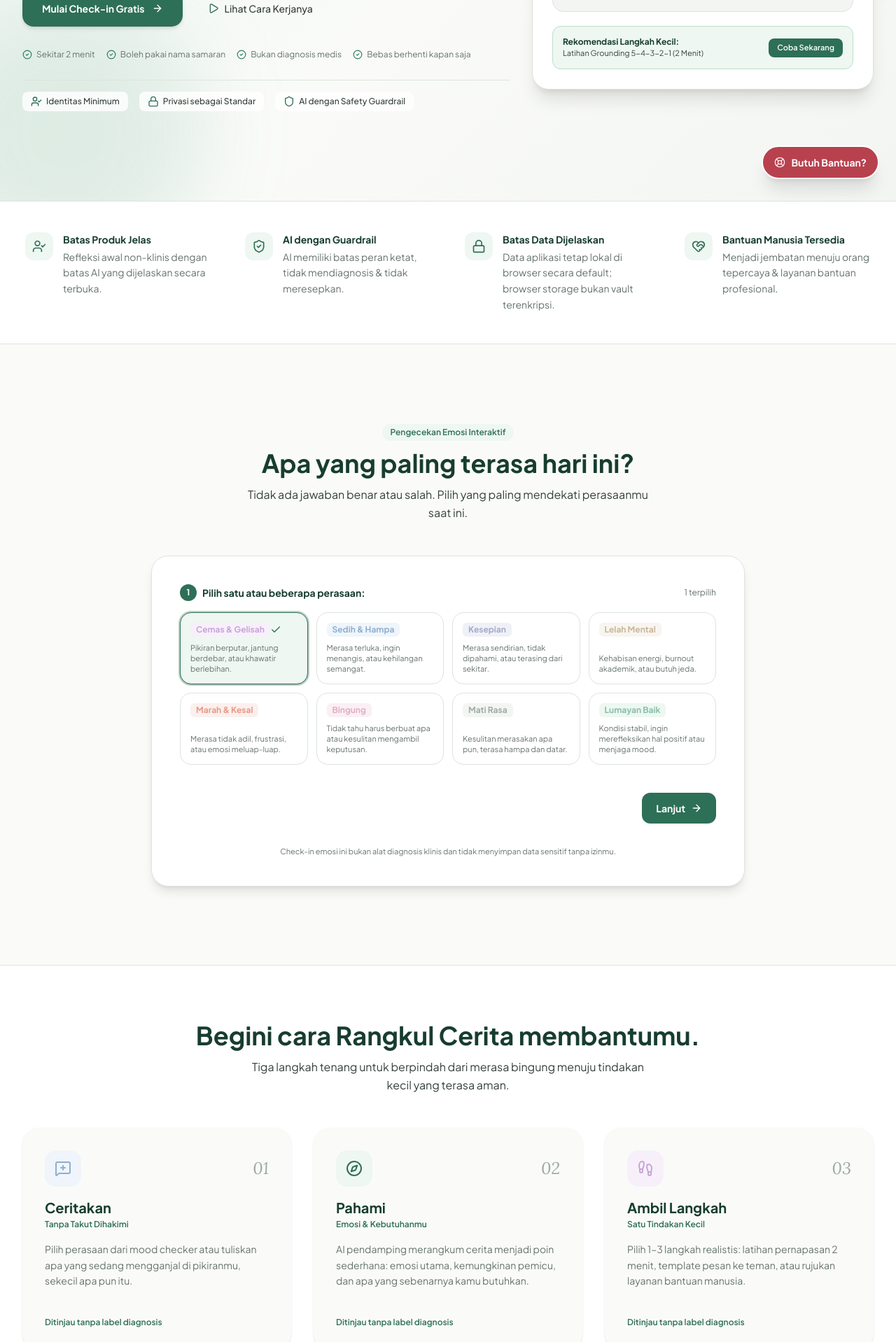
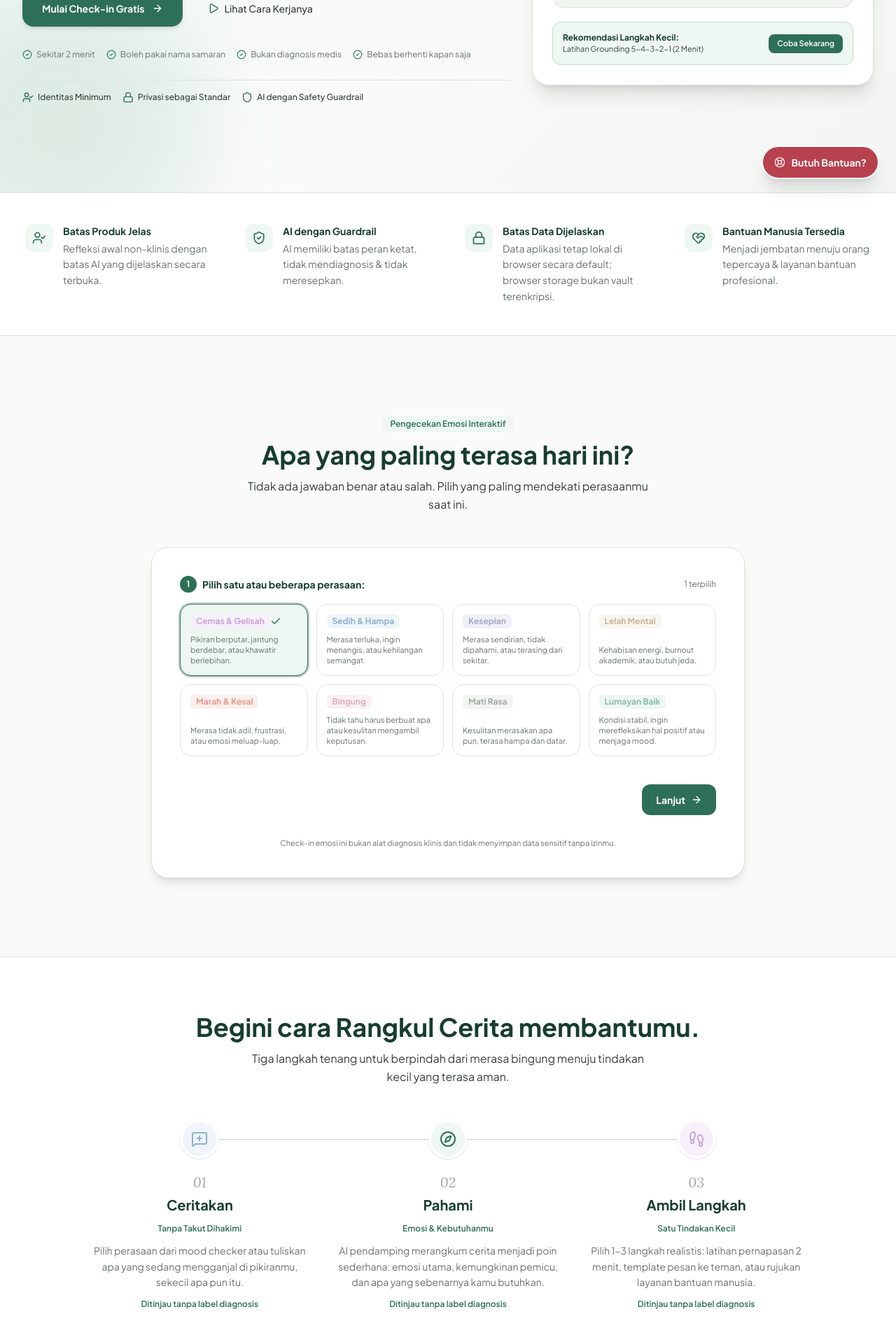
Before and after one commit to afanaffaidin21/rangkul-cerita, a Next.js app: page / in a window 1280 px wide. Shown: the part 520-2438 px from the top of the page at 70% size. Built offline with nearby package versions, Linux system fonts and the light colour scheme.

Commit message:
feat(design): refine visual hierarchy and card usage

```diff
--- a/src/components/AboutPhilosophy.tsx
+++ b/src/components/AboutPhilosophy.tsx
@@ -47,19 +47,17 @@
         </div>
 
         {/* Principles Grid */}
-        <div className="grid grid-cols-1 md:grid-cols-2 lg:grid-cols-4 gap-6">
+        <div className="grid grid-cols-1 md:grid-cols-2 border-y border-[#DDE4DF] md:divide-x md:divide-[#DDE4DF]">
           {principles.map((pr, idx) => {
             const IconComp = pr.icon;
             return (
               <div
                 key={idx}
-                className="p-6 bg-[#FAFBF8] border border-[#DDE4DF] rounded-3xl space-y-3 rangkul-card-hover"
+                className={`py-7 md:px-8 border-b border-[#DDE4DF] space-y-3 ${idx % 2 === 0 ? "md:pl-0" : "md:pr-0"}`}
               >
-                <div className="p-3 bg-[#EEF7F2] text-[#2E6F57] rounded-2xl w-fit border border-[#BFDCCD]">
-                  <IconComp className="w-5 h-5" />
-                </div>
-                <h3 className="font-bold text-base text-[#173D30]">{pr.title}</h3>
-                <p className="text-xs text-[#66736C] leading-relaxed">{pr.desc}</p>
+                <IconComp className="w-5 h-5 text-[#2E6F57]" />
+                <h3 className="font-bold text-lg text-[#173D30]">{pr.title}</h3>
+                <p className="text-sm text-[#66736C] leading-relaxed">{pr.desc}</p>
               </div>
             );
           })}
--- a/src/components/EvidenceExpertReview.tsx
+++ b/src/components/EvidenceExpertReview.tsx
@@ -17,9 +17,9 @@
         </div>
 
         {/* Process Pillars Grid */}
-        <div className="grid grid-cols-1 md:grid-cols-3 gap-6">
-          <div className="p-6 bg-[#FAFBF8] rounded-3xl space-y-3">
-            <div className="w-10 h-10 rounded-2xl bg-[#EEF7F2] text-[#2E6F57] flex items-center justify-center font-bold">
+        <div className="grid grid-cols-1 md:grid-cols-3 gap-5">
+          <div className="p-6 bg-[#FAFBF8] border-t-2 border-[#2E6F57] rounded-b-2xl space-y-4">
+            <div className="w-10 h-10 rounded-full bg-[#EEF7F2] text-[#2E6F57] flex items-center justify-center font-serif italic text-lg">
               1
             </div>
             <h3 className="font-bold text-base text-[#173D30]">Review Materi Self-Help</h3>
@@ -28,8 +28,8 @@
             </p>
           </div>
 
-          <div className="p-6 bg-[#FAFBF8] rounded-3xl space-y-3">
-            <div className="w-10 h-10 rounded-2xl bg-[#EEF7F2] text-[#2E6F57] flex items-center justify-center font-bold">
+          <div className="p-6 bg-[#FAFBF8] border-t-2 border-[#8FAFD0] rounded-b-2xl space-y-4">
+            <div className="w-10 h-10 rounded-full bg-[#EEF7F2] text-[#2E6F57] flex items-center justify-center font-serif italic text-lg">
               2
             </div>
             <h3 className="font-bold text-base text-[#173D30]">Pengujian Algoritma AI Safety</h3>
@@ -38,8 +38,8 @@
             </p>
           </div>
 
-          <div className="p-6 bg-[#FAFBF8] rounded-3xl space-y-3">
-            <div className="w-10 h-10 rounded-2xl bg-[#EEF7F2] text-[#2E6F57] flex items-center justify-center font-bold">
+          <div className="p-6 bg-[#FAFBF8] border-t-2 border-[#C8A4D8] rounded-b-2xl space-y-4">
+            <div className="w-10 h-10 rounded-full bg-[#EEF7F2] text-[#2E6F57] flex items-center justify-center font-serif italic text-lg">
               3
             </div>
             <h3 className="font-bold text-base text-[#173D30]">Evaluasi Jalur Rujukan</h3>
@@ -61,15 +61,15 @@
             </span>
           </div>
 
-          <div className="grid grid-cols-1 sm:grid-cols-2 gap-4 text-xs">
-            <div className="p-4 bg-white rounded-2xl border border-[#DDE4DF] space-y-1">
+          <div className="grid grid-cols-1 sm:grid-cols-2 sm:divide-x sm:divide-[#BFDCCD] text-xs">
+            <div className="py-2 sm:pr-5 space-y-1">
                 <span className="font-bold text-[#173D30]">Batas Penggunaan</span>
                 <p className="text-[#66736C] text-[11px]">
                  Materi ini bukan diagnosis, terapi, atau pengganti dukungan profesional.
                 </p>
             </div>
 
-            <div className="p-4 bg-white rounded-2xl border border-[#DDE4DF] space-y-1">
+            <div className="pt-4 sm:pt-2 sm:pl-5 space-y-1">
                 <span className="font-bold text-[#173D30]">Status Pengembangan</span>
                 <p className="text-[#66736C] text-[11px]">
                  Klaim tinjauan pakar atau klinis tidak digunakan sebelum proses tinjauan benar-benar selesai.
--- a/src/components/FAQAccordion.tsx
+++ b/src/components/FAQAccordion.tsx
@@ -45,18 +45,18 @@
         </div>
 
         {/* Accordion List */}
-        <div className="space-y-3">
+        <div className="border-y border-[#DDE4DF] divide-y divide-[#DDE4DF]">
           {filteredFAQs.map((faq) => {
             const isOpen = openId === faq.id;
             return (
               <div
                 key={faq.id}
-                className="bg-[#FAFBF8] border border-[#DDE4DF] rounded-2xl overflow-hidden transition-all"
+                className="overflow-hidden"
               >
                 <button
                   onClick={() => toggleFAQ(faq.id)}
                   aria-expanded={isOpen}
-                  className="w-full p-5 text-left font-bold text-sm text-[#173D30] flex items-center justify-between gap-4 hover:bg-[#EEF7F2]/50 transition-colors focus:outline-none focus:ring-2 focus:ring-[#2E6F57]"
+                  className="w-full py-5 text-left font-bold text-sm text-[#173D30] flex items-center justify-between gap-4 hover:text-[#2E6F57] transition-colors focus:outline-none focus:ring-2 focus:ring-[#2E6F57]"
                 >
                   <span className="flex items-center gap-2">
                     <span className="text-[10px] font-semibold px-2 py-0.5 rounded bg-[#EEF7F2] text-[#2E6F57] border border-[#BFDCCD]">
@@ -72,7 +72,7 @@
                 </button>
 
                 {isOpen && (
-                  <div className="px-5 pb-5 pt-2 text-sm text-[#35413A] leading-relaxed border-t border-[#DDE4DF]/60 bg-white">
+                  <div className="pb-6 pr-8 text-sm text-[#35413A] leading-relaxed max-w-3xl">
                     {faq.answer}
                   </div>
                 )}
--- a/src/components/Hero.tsx
+++ b/src/components/Hero.tsx
@@ -76,15 +76,15 @@
 
             {/* Trust Badges */}
             <div className="pt-4 border-t border-[#DDE4DF] flex flex-wrap items-center gap-4 text-xs text-[#35413A]">
-              <div className="flex items-center gap-1.5 bg-white/80 backdrop-blur-sm px-3 py-1.5 rounded-lg">
+              <div className="flex items-center gap-1.5">
                 <UserCheck className="w-4 h-4 text-[#2E6F57]" />
                 <span className="font-medium">Identitas Minimum</span>
               </div>
-              <div className="flex items-center gap-1.5 bg-white/80 backdrop-blur-sm px-3 py-1.5 rounded-lg">
+              <div className="flex items-center gap-1.5">
                 <Lock className="w-4 h-4 text-[#2E6F57]" />
                 <span className="font-medium">Privasi sebagai Standar</span>
               </div>
-              <div className="flex items-center gap-1.5 bg-white/80 backdrop-blur-sm px-3 py-1.5 rounded-lg">
+              <div className="flex items-center gap-1.5">
                 <Shield className="w-4 h-4 text-[#2E6F57]" />
                 <span className="font-medium">AI dengan Safety Guardrail</span>
               </div>
--- a/src/components/HowItWorks.tsx
+++ b/src/components/HowItWorks.tsx
@@ -52,45 +52,29 @@
           </p>
         </div>
 
-        {/* Steps Grid */}
-        <div className="grid grid-cols-1 md:grid-cols-3 gap-8">
+        <div className="relative max-w-5xl mx-auto">
+          <div className="absolute left-7 top-8 bottom-8 w-px bg-[#BFDCCD] md:left-[16.666%] md:right-[16.666%] md:top-7 md:bottom-auto md:h-px md:w-auto" />
+          <div className="relative grid gap-8 md:grid-cols-3 md:gap-10">
             {steps.map((item, idx) => {
               const IconComp = item.icon;
               return (
-              <div
-                key={idx}
-                className="relative bg-[#FAFBF8] rounded-3xl p-8 shadow-sm rangkul-card-hover flex flex-col justify-between space-y-6"
-              >
-                <div className="space-y-4">
-                  <div className="flex items-center justify-between">
-                    <div className={`p-3.5 rounded-2xl ${item.bg} ${item.accent}`}>
+                <div key={idx} className="relative grid grid-cols-[3.5rem_1fr] gap-5 md:block md:text-center">
+                  <div className={`relative z-10 w-14 h-14 rounded-full ${item.bg} ${item.accent} border-4 border-white shadow-sm flex items-center justify-center md:mx-auto`}>
                     <IconComp className="w-6 h-6" />
                   </div>
-                    <span className="font-serif italic font-normal text-2xl text-[#A0AAA4]">
-                      {item.stepNumber}
-                    </span>
+                  <div className="space-y-3 md:mt-5">
+                    <div className="flex items-baseline gap-3 md:block">
+                      <span className="font-serif italic text-xl text-[#A0AAA4]">{item.stepNumber}</span>
+                      <h3 className="text-xl font-bold text-[#173D30] font-sans md:mt-1">{item.title}</h3>
                     </div>
-
-                  <div>
-                    <h3 className="text-xl font-bold text-[#173D30] font-sans">
-                      {item.title}
-                    </h3>
-                    <p className="text-xs font-semibold text-[#2E6F57] mt-0.5">
-                      {item.subtitle}
-                    </p>
-                  </div>
-
-                  <p className="text-sm text-[#66736C] leading-relaxed">
-                    {item.description}
-                  </p>
-                </div>
-
-                <div className="pt-4 text-xs font-semibold text-[#2E6F57] flex items-center gap-1.5">
-                  <span>Ditinjau tanpa label diagnosis</span>
+                    <p className="text-xs font-semibold text-[#2E6F57]">{item.subtitle}</p>
+                    <p className="text-sm text-[#66736C] leading-relaxed">{item.description}</p>
+                    <p className="text-xs font-semibold text-[#2E6F57]">Ditinjau tanpa label diagnosis</p>
                   </div>
                 </div>
               );
             })}
+          </div>
         </div>
 
         {/* Action CTA */}
--- a/src/components/HumanSupportBridge.tsx
+++ b/src/components/HumanSupportBridge.tsx
@@ -50,8 +50,8 @@
               Pilihan Teman Bicara & Bantuan:
             </h3>
 
-            <div className="space-y-3">
-              <div className="p-4 bg-[#FAFBF8] border border-[#DDE4DF] rounded-2xl flex items-start gap-3.5">
+            <div className="border-y border-[#DDE4DF] divide-y divide-[#DDE4DF]">
+              <div className="py-5 flex items-start gap-3.5">
                 <div className="p-2.5 bg-[#EEF7F2] text-[#2E6F57] rounded-xl font-bold text-xs shrink-0">
                   <Heart className="w-4 h-4" />
                 </div>
@@ -61,7 +61,7 @@
                 </div>
               </div>
 
-              <div className="p-4 bg-[#FAFBF8] border border-[#DDE4DF] rounded-2xl flex items-start gap-3.5">
+              <div className="py-5 flex items-start gap-3.5">
                 <div className="p-2.5 bg-[#EEF7F2] text-[#2E6F57] rounded-xl font-bold text-xs shrink-0">
                   <UserCheck className="w-4 h-4" />
                 </div>
@@ -71,7 +71,7 @@
                 </div>
               </div>
 
-              <div className="p-4 bg-[#FAFBF8] border border-[#DDE4DF] rounded-2xl flex items-start gap-3.5">
+              <div className="py-5 flex items-start gap-3.5">
                 <div className="p-2.5 bg-[#EEF7F2] text-[#2E6F57] rounded-xl font-bold text-xs shrink-0">
                   <Phone className="w-4 h-4" />
                 </div>
--- a/src/components/MainFeatures.tsx
+++ b/src/components/MainFeatures.tsx
@@ -124,44 +124,40 @@
         </div>
 
         {/* Feature Grid */}
-        <div className="grid grid-cols-1 md:grid-cols-2 lg:grid-cols-3 gap-6">
-          {features.map((feat) => {
+        <div className="grid grid-cols-1 md:grid-cols-2 lg:grid-cols-6 gap-x-8 gap-y-10">
+          {features.map((feat, index) => {
             const IconComponent = feat.icon;
+            const isSpotlight = index < 3;
             return (
               <div
                 key={feat.id}
-                className="bg-white rounded-3xl p-6 shadow-sm rangkul-card-hover flex flex-col justify-between space-y-4"
+                className={`${isSpotlight ? "lg:col-span-2 bg-white border border-[#DDE4DF] rounded-3xl p-7 shadow-sm" : "lg:col-span-2 bg-white border border-[#DDE4DF] rounded-3xl p-5"} flex flex-col justify-between gap-5`}
               >
                 <div className="space-y-3">
-                  <div className="flex items-center justify-between">
-                    <div className="p-3 rounded-2xl bg-[#EEF7F2] text-[#2E6F57]">
-                      <IconComponent className="w-5 h-5" />
+                  <div className="flex items-center justify-between gap-4">
+                    <div className={`${isSpotlight ? "w-10 h-10 rounded-xl bg-[#EEF7F2] flex items-center justify-center" : "w-8 h-8 rounded-lg bg-[#E8F0EA] flex items-center justify-center"}`}>
+                      <IconComponent className="w-5 h-5 text-[#2E6F57]" />
                     </div>
                     {feat.badge && (
-                      <span className="text-[10px] font-bold px-2.5 py-1 rounded-full bg-[#F3F5F2] text-[#173D30] border border-[#DDE4DF]">
+                      <span className="text-[10px] font-bold text-[#2E6F57]">
                         {feat.badge}
                       </span>
                     )}
                   </div>
-
-                  <h3 className="font-bold text-base text-[#173D30]">
+                  <h3 className={`${isSpotlight ? "text-lg" : "text-base"} font-bold text-[#173D30]`}>
                     {feat.title}
                   </h3>
-
                   <p className="text-sm text-[#66736C] leading-relaxed">
                     {feat.description}
                   </p>
                 </div>
-
-                <div className="pt-3">
                 <button
                   onClick={feat.onClick}
-                    className="text-xs font-bold text-[#2E6F57] hover:text-[#173D30] inline-flex items-center gap-1 transition-colors"
+                  className="text-xs font-bold text-[#2E6F57] hover:text-[#173D30] inline-flex items-center gap-1 transition-colors w-fit"
                 >
                   <span>{feat.actionText}</span>
                   <ArrowRight className="w-3.5 h-3.5" />
                 </button>
-                </div>
               </div>
             );
           })}
--- a/src/components/ResourcesPageContent.tsx
+++ b/src/components/ResourcesPageContent.tsx
@@ -29,13 +29,13 @@
           <div className="flex flex-wrap gap-2" aria-label="Filter kategori materi">
             {categories.map((item) => <button key={item} type="button" aria-pressed={category === item} onClick={() => setCategory(item)} className={`px-4 py-2.5 rounded-xl text-sm font-semibold ${category === item ? "bg-[#2E6F57] text-white" : "bg-white text-[#35413A]"}`}>{item}</button>)}
           </div>
-          <div className="grid grid-cols-1 md:grid-cols-2 lg:grid-cols-3 gap-6">
-            {resources.map((item) => <article key={item.id} className="bg-white rounded-3xl p-6 shadow-sm space-y-4">
+          <div className="grid grid-cols-1 md:grid-cols-2 gap-x-10 gap-y-8">
+            {resources.map((item) => <article key={item.id} className="group border-t border-[#DDE4DF] pt-5 space-y-4">
               <div className="flex items-center justify-between gap-3 text-xs text-[#66736C]"><span className="font-semibold text-[#2E6F57]">{item.format}</span><span className="flex items-center gap-1"><Clock className="w-3.5 h-3.5" />{item.duration}</span></div>
-              <h2 className="text-lg font-bold text-[#173D30]">{item.title}</h2>
+              <h2 className="text-lg font-bold text-[#173D30] group-hover:text-[#2E6F57] transition-colors">{item.title}</h2>
               <p className="text-sm text-[#66736C] leading-relaxed">{item.summary}</p>
               {item.steps && <ol className="list-decimal pl-5 space-y-2 text-sm text-[#35413A]">{item.steps.map((step) => <li key={step}>{step}</li>)}</ol>}
-              {item.contentMarkdown && <div className="p-4 rounded-2xl bg-[#EEF7F2] text-sm text-[#35413A] leading-relaxed">{item.contentMarkdown}</div>}
+              {item.contentMarkdown && <div className="p-4 rounded-xl bg-[#EEF7F2] text-sm text-[#35413A] leading-relaxed">{item.contentMarkdown}</div>}
               <p className="flex items-center gap-1.5 text-xs text-[#66736C]"><ShieldCheck className="w-3.5 h-3.5 text-[#2E6F57]" />{item.reviewer}</p>
             </article>)}
           </div>
--- a/src/components/SafetyPrivacySection.tsx
+++ b/src/components/SafetyPrivacySection.tsx
@@ -54,15 +54,15 @@
         </div>
 
         {/* 4 Pillars Grid */}
-        <div className="grid grid-cols-1 md:grid-cols-2 lg:grid-cols-4 gap-6">
+        <div className="grid grid-cols-1 md:grid-cols-2 gap-4 max-w-5xl mx-auto">
           {pillars.map((pil, idx) => {
             const IconComp = pil.icon;
             return (
               <div
                 key={idx}
-                className="bg-[#2E6F57]/40 border border-[#BFDCCD]/20 rounded-3xl p-6 space-y-3 backdrop-blur-sm"
+                className="bg-[#2E6F57]/35 border border-[#BFDCCD]/20 rounded-2xl p-6 space-y-4"
               >
-                <div className="p-3 rounded-2xl bg-[#2E6F57] text-[#BFDCCD] w-fit">
+                <div className="w-10 h-10 rounded-xl bg-[#2E6F57] text-[#BFDCCD] flex items-center justify-center">
                   <IconComp className="w-5 h-5" />
                 </div>
                 <h3 className="font-bold text-base text-white">{pil.title}</h3>
@@ -81,19 +81,19 @@
           </h3>
 
           <div className="flex flex-col sm:flex-row items-center justify-between gap-4 text-center text-xs">
-            <div className="p-3 bg-[#173D30] rounded-xl border border-[#BFDCCD]/30 w-full sm:w-auto">
+            <div className="py-3 w-full sm:w-auto">
               1. Tulis Cerita
             </div>
             <ArrowRight className="w-4 h-4 text-[#BFDCCD] hidden sm:block" />
-            <div className="p-3 bg-[#173D30] rounded-xl border border-[#BFDCCD]/30 w-full sm:w-auto">
+            <div className="py-3 w-full sm:w-auto">
               2. Penyimpanan Lokal
             </div>
             <ArrowRight className="w-4 h-4 text-[#BFDCCD] hidden sm:block" />
-            <div className="p-3 bg-[#173D30] rounded-xl border border-[#BFDCCD]/30 w-full sm:w-auto">
+            <div className="py-3 w-full sm:w-auto">
               3. Kontrol Pengguna
             </div>
             <ArrowRight className="w-4 h-4 text-[#BFDCCD] hidden sm:block" />
-            <div className="p-3 bg-[#2E7D5B] rounded-xl border border-[#BFDCCD]/40 font-bold w-full sm:w-auto">
+            <div className="py-3 font-bold text-[#BFDCCD] w-full sm:w-auto">
               4. Tidak Disimpan di Server oleh Default
             </div>
           </div>
```
Also changed, not shown: src/components/PartnershipPageContent.tsx (+1 -1 lines), 3 other files (tests, documents, lock files or other folders). Lines whose indentation alone changed are shown as unchanged.
